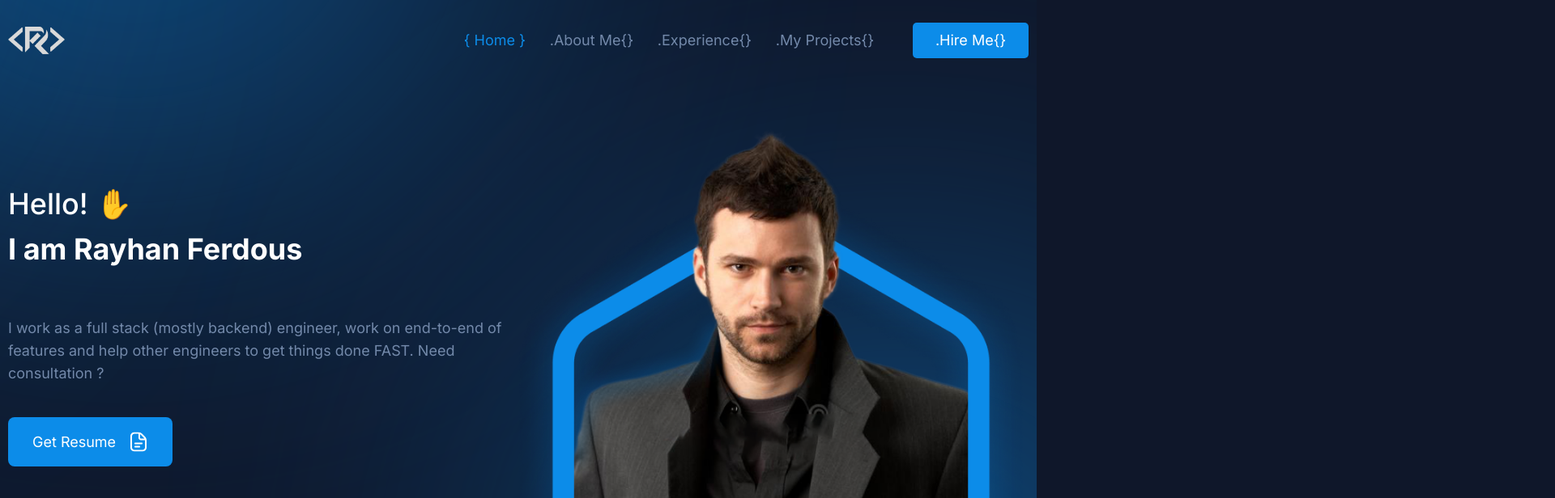
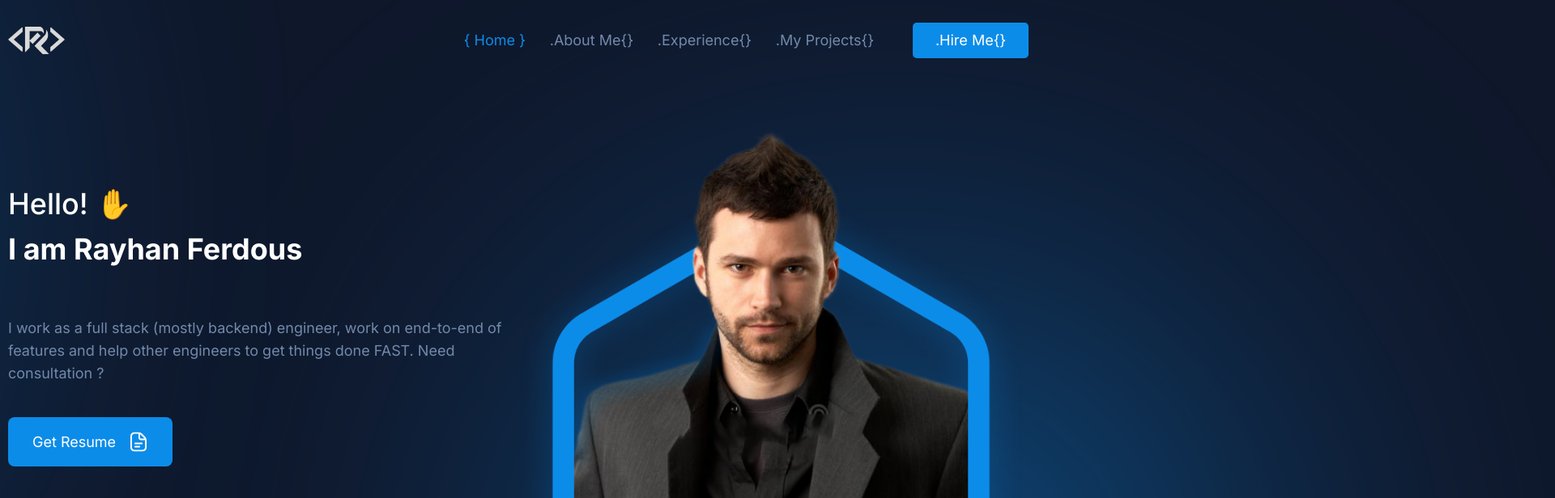
Before and after one commit to rayhanferdous/rayhanferdous, a Next.js app: page / in a window 1280 px wide. Shown: the top 616 px of the page at 81% size, 1920 px wide, since content can reach past the window. Built offline with nearby package versions, Linux system fonts and the light colour scheme.

Commit message:
Update page.js

```diff
--- a/app/page.js
+++ b/app/page.js
@@ -8,7 +8,6 @@ import Footer from "@/components/Layout/Index/Footer";
 import Hero from "@/components/Layout/Index/Hero";
 import ProjectShowcase from "@/components/Layout/Index/ProjectShowcase";
 import NavMenuCard from "@/components/Layout/NavMenuCard";
-import Rectangle from "@/components/Layout/Rectangle";
 import Drawer from "@/components/Utils/Drawer";
 import { featureProjectData } from "@/data/FeatureProjectData";
 import Head from "next/head";
@@ -25,9 +24,6 @@ export default function Home() {
         <meta name="viewport" content="width=device-width, initial-scale=1" />
         <link rel="icon" href="/favicon.ico" />
       </Head>
-      <div className="relative overflow-hidden">
-        <div className="overflow-hidden">
-          <Rectangle className={"-top-[10%] -left-[15%]"} />
       <Container>
         <Header setIsOpen={() => setIsOpen(true)} />
         <Hero />
@@ -52,8 +48,6 @@ export default function Home() {
           <Footer />
         </GapContainer>
       </Container>
-        </div>
-      </div>
       <Drawer isOpen={isOpen} setIsOpen={setIsOpen}>
         <NavMenuCard customStyle={""} />
       </Drawer>
```
Lines whose indentation alone changed are shown as unchanged.
